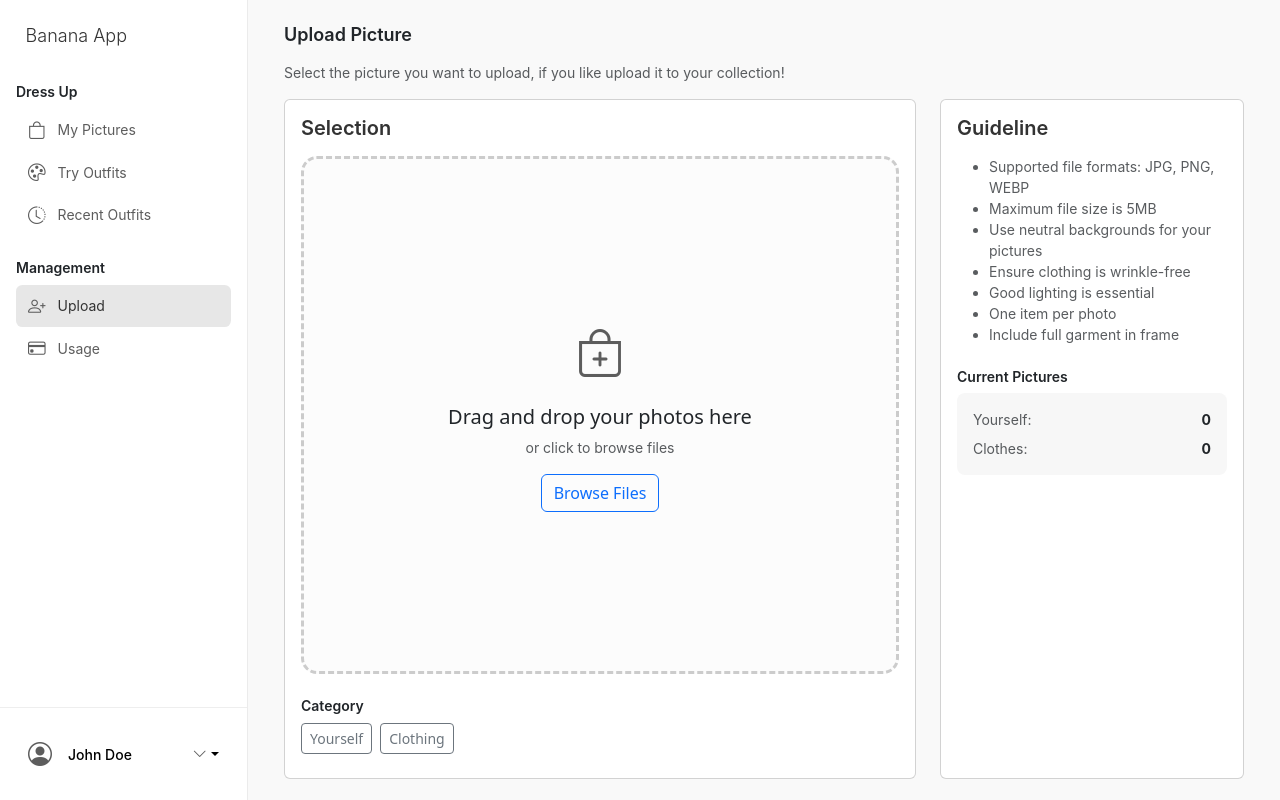
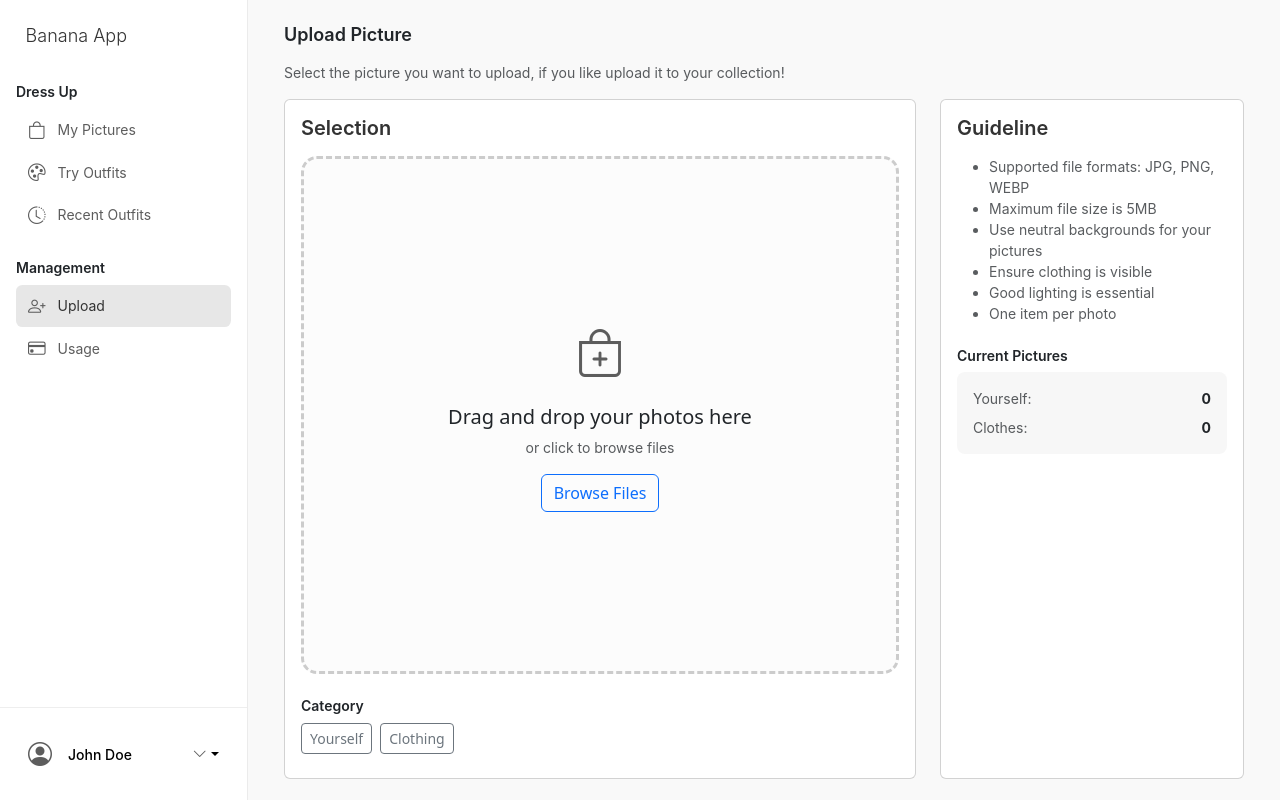
Before and after one commit to rahmansahinler1/banana101-app, a Vue app: page /uploads in a window 1280 px wide. Built offline with nearby package versions, Linux system fonts and the light colour scheme; no server answers.

Commit message:
fix: image fits but buttos not in the middle

```diff
--- a/src/components/Uploads.vue
+++ b/src/components/Uploads.vue
@@ -58,10 +58,9 @@
               <li>Supported file formats: JPG, PNG, WEBP</li>
               <li>Maximum file size is 5MB</li>
               <li>Use neutral backgrounds for your pictures</li>
-              <li>Ensure clothing is wrinkle-free</li>
+              <li>Ensure clothing is visible</li>
               <li>Good lighting is essential</li>
               <li>One item per photo</li>
-              <li>Include full garment in frame</li>
             </ul>
 
             <div class="mt-4">
```
